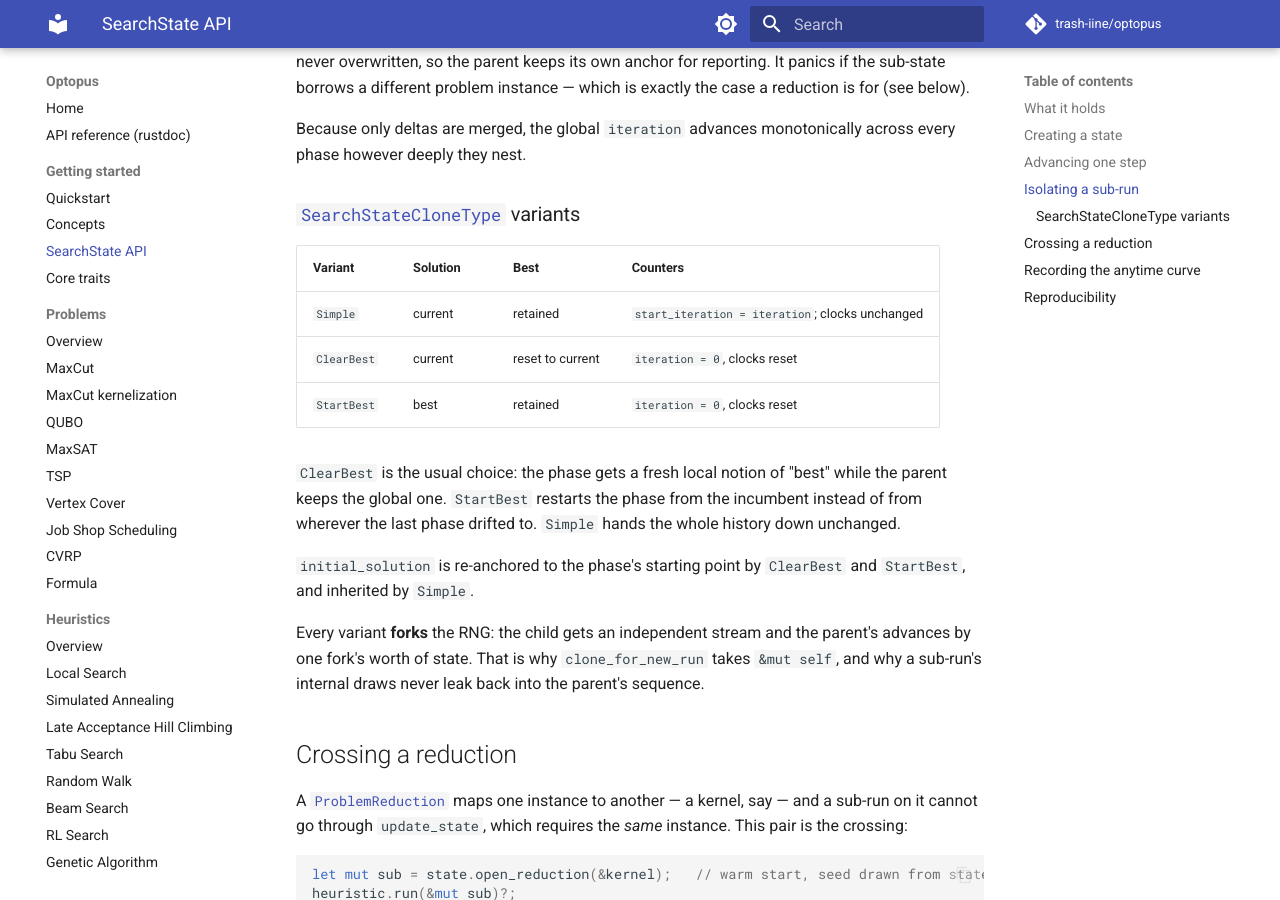
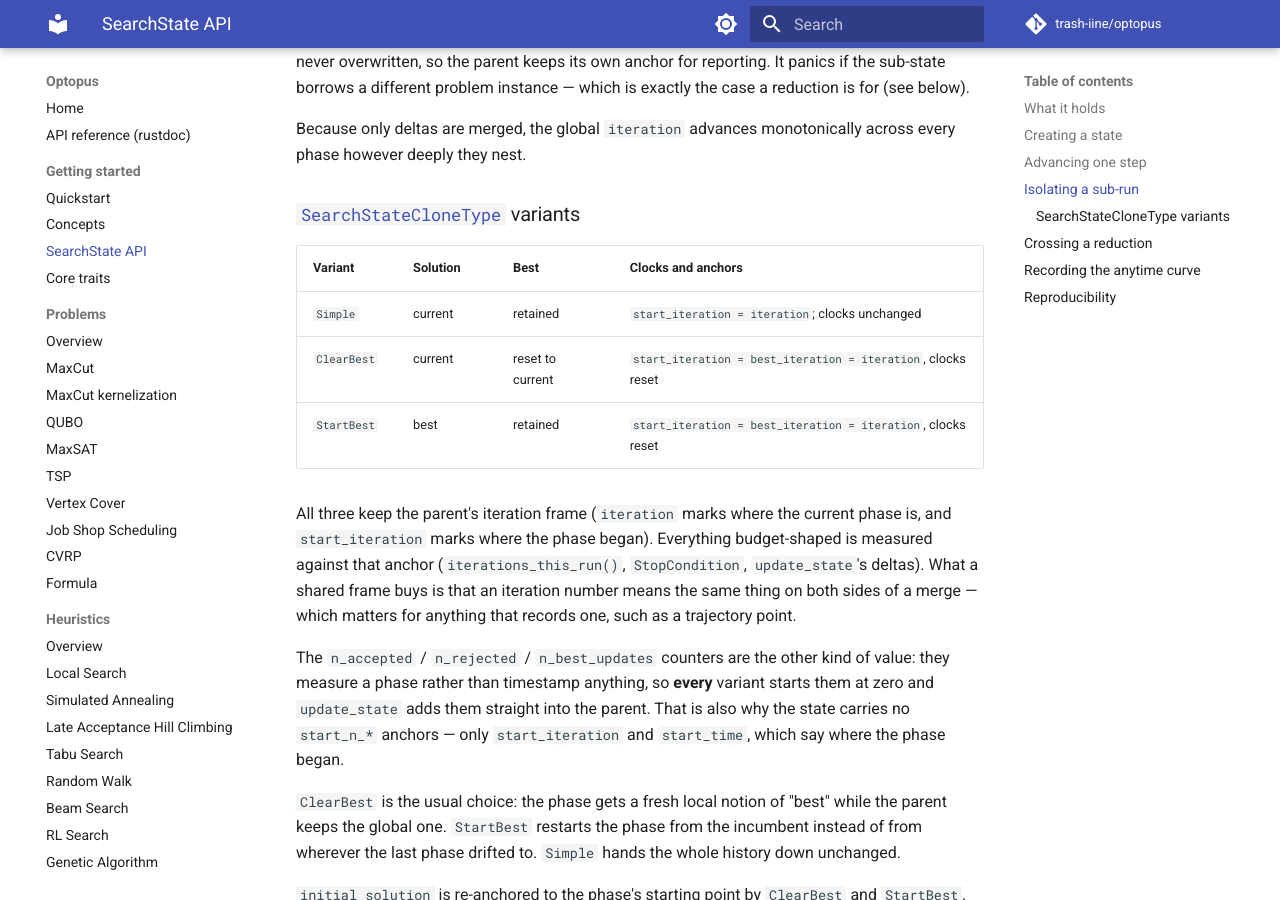
Before and after one commit to trash-iine/optopus, an MkDocs documentation site: the page built from docs/search_state.md, in a window 1280 px wide and 900 px high, scrolled down 2143 px. Built offline with MkDocs 1.6.1 and Material for MkDocs 9.7.7, drawn with Linux system fonts in a browser that asks for light colours; comment, search, counter and statistics services are not loaded.

Commit message:
REFACTOR: keep one iteration frame across a sub-run
`ClearBest` and `StartBest` restarted the child's `iteration` and
`best_iteration` at 0. Every budget is already measured relative to
`start_iteration` — `StopCondition`, `iterations_this_run`, and what
`update_state` merges — so the restart protected nothing; it only made an
iteration number mean a different thing on each side of a merge, which
matters for anything that records one, such as a trajectory point.

All three clone types now keep the parent's counter and re-anchor
`start_iteration` (and `best_iteration`, or a phase would start already
over its `max_failed_update` budget) to where the phase begins. The
clocks and the best-solution tracking still reset, which is what
distinguishes the variants.

`n_accepted` / `n_rejected` / `n_best_updates` go the other way: they
measure a phase rather than timestamp anything, so *every* clone type now
starts them at zero — including `Simple`, which used to carry them. That
is what their doc ("since this sub-run started") already promised, and it
makes them readable as a phase's own acceptance rate.

With that, `start_n_accepted` / `start_n_rejected` /
`start_n_best_updates` are always zero, so they are gone: `update_state`
adds the sub-run's counters straight on. The public doc of `n_accepted`
no longer has to state its invariant in terms of `pub(crate)` fields a
rustdoc reader cannot see — it is now
`iterations_this_run() == n_accepted + n_rejected`.

Behaviour is unchanged: verified bit-identical on G11 with a fixed seed,
for LocalSearch / SimulatedAnnealing / TabuSearch / BreakoutLocalSearch
and for Iterated / Restart / VariableNeighborhoodSearch.

Claude-Session: https://claude.ai/code/session_01D18NWBq9wvSeSnmdKZVXEJ

```diff
--- a/docs/search_state.md
+++ b/docs/search_state.md
@@ -89,11 +89,24 @@ across every phase however deeply they nest.
 
 ### [`SearchStateCloneType`](api/optopus/search_state/enum.SearchStateCloneType.html) variants
 
-| Variant | Solution | Best | Counters |
+| Variant | Solution | Best | Clocks and anchors |
 |---|---|---|---|
 | `Simple` | current | retained | `start_iteration = iteration`; clocks unchanged |
-| `ClearBest` | current | reset to current | `iteration = 0`, clocks reset |
-| `StartBest` | best | retained | `iteration = 0`, clocks reset |
+| `ClearBest` | current | reset to current | `start_iteration = best_iteration = iteration`, clocks reset |
+| `StartBest` | best | retained | `start_iteration = best_iteration = iteration`, clocks reset |
+
+All three keep the parent's iteration frame (`iteration` marks where the current
+phase is, and `start_iteration` marks where the phase began). Everything
+budget-shaped is measured against that anchor (`iterations_this_run()`,
+`StopCondition`, `update_state`'s deltas). What a shared frame buys is that an
+iteration number means the same thing on both sides of a merge — which matters
+for anything that records one, such as a trajectory point.
+
+The `n_accepted` / `n_rejected` / `n_best_updates` counters are the other kind of
+value: they measure a phase rather than timestamp anything, so **every** variant
+starts them at zero and `update_state` adds them straight into the parent. That
+is also why the state carries no `start_n_*` anchors — only `start_iteration`
+and `start_time`, which say where the phase began.
 
 `ClearBest` is the usual choice: the phase gets a fresh local notion of "best"
 while the parent keeps the global one. `StartBest` restarts the phase from the
```
Also changed, not shown: CLAUDE.md (+9 -4 lines), 1 other file.
